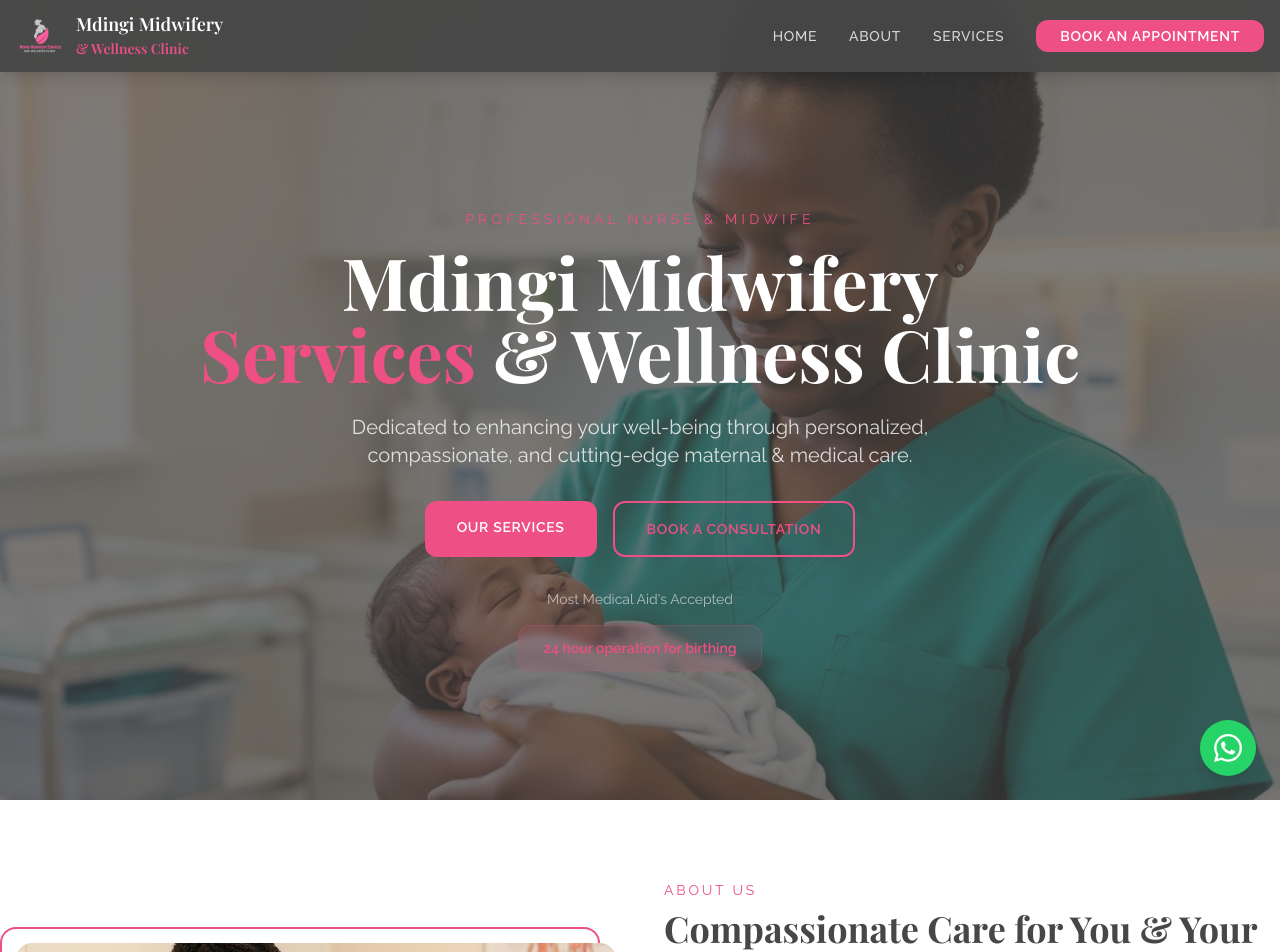
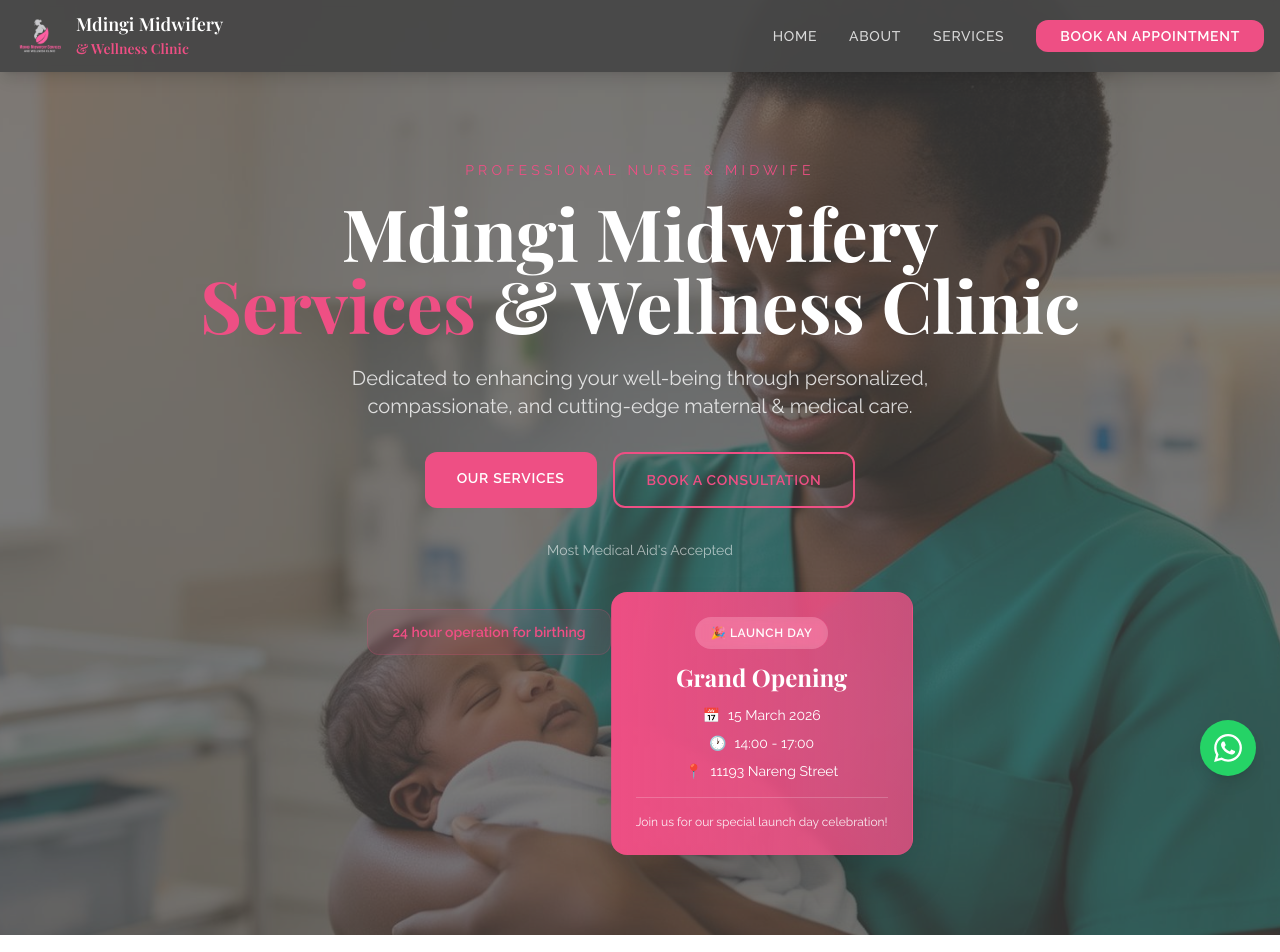
Before and after one commit to lunexhub/ngidi-project, a React (Vite) app: page / in a window 1280 px wide. Shown: the top 952 px of the page. Built offline with nearby package versions, Linux system fonts and the light colour scheme; the HTML template or start-up script is replaced by a standard one.

Commit message:
Add wound care service and launch day card
- Add Wound Care service to OurServicesSection with Bandage icon and description
- Add modern Launch Day card to HeroSection with gradient design and hover effects
- Include launch details: 15 March 2026, 14:00-17:00, 11193 Nareng Street

```diff
--- a/src/components/HeroSection.tsx
+++ b/src/components/HeroSection.tsx
@@ -34,6 +34,37 @@
         <div className="mt-4 inline-block bg-primary/10 backdrop-blur-sm border border-primary/20 rounded-lg px-6 py-3">
           <p className="text-primary font-body text-sm font-semibold">24 hour operation for birthing</p>
         </div>
+
+        {/* Launch Day Card */}
+        <div className="mt-8 inline-flex flex-col sm:flex-row gap-4 items-center justify-center">
+          <div className="bg-gradient-to-r from-primary to-primary/80 text-primary-foreground rounded-2xl p-6 shadow-2xl max-w-sm backdrop-blur-sm border border-primary/20 hover:shadow-3xl transition-all duration-300 hover:scale-105">
+            <div className="text-center">
+              <div className="mb-3">
+                <span className="inline-block bg-white/20 backdrop-blur-sm rounded-full px-4 py-2 text-xs font-body font-semibold uppercase tracking-wider">
+                  🎉 Launch Day
+                </span>
+              </div>
+              <h3 className="font-heading text-2xl font-bold mb-3">Grand Opening</h3>
+              <div className="space-y-2 text-sm">
+                <div className="flex items-center justify-center gap-2">
+                  <span className="font-semibold">📅</span>
+                  <span>15 March 2026</span>
+                </div>
+                <div className="flex items-center justify-center gap-2">
+                  <span className="font-semibold">🕐</span>
+                  <span>14:00 - 17:00</span>
+                </div>
+                <div className="flex items-center justify-center gap-2">
+                  <span className="font-semibold">📍</span>
+                  <span>11193 Nareng Street</span>
+                </div>
+              </div>
+              <div className="mt-4 pt-4 border-t border-white/20">
+                <p className="text-xs font-body opacity-90">Join us for our special launch day celebration!</p>
+              </div>
+            </div>
+          </div>
+        </div>
       </div>
     </section>
   );
--- a/src/components/OurServicesSection.tsx
+++ b/src/components/OurServicesSection.tsx
@@ -1,4 +1,4 @@
-import { Heart, Calendar, Home, Baby, Stethoscope, Droplet } from "lucide-react";
+import { Heart, Calendar, Home, Baby, Stethoscope, Droplet, Bandage } from "lucide-react";
 import servicesBg from "@/assets/image2.jpeg";
 
 const ourServicesData = [
@@ -31,6 +31,11 @@
     icon: Droplet,
     title: "IV Drip Therapy",
     description: "Intravenous hydration and vitamin therapy for expectant mothers, postpartum recovery, and general wellness to help you feel your best."
+  },
+  {
+    icon: Bandage,
+    title: "Wound Care",
+    description: "Professional wound management including dressing changes, infection prevention, suture removal, and follow-up care to promote optimal healing and recovery."
   }
 ];
 
```
